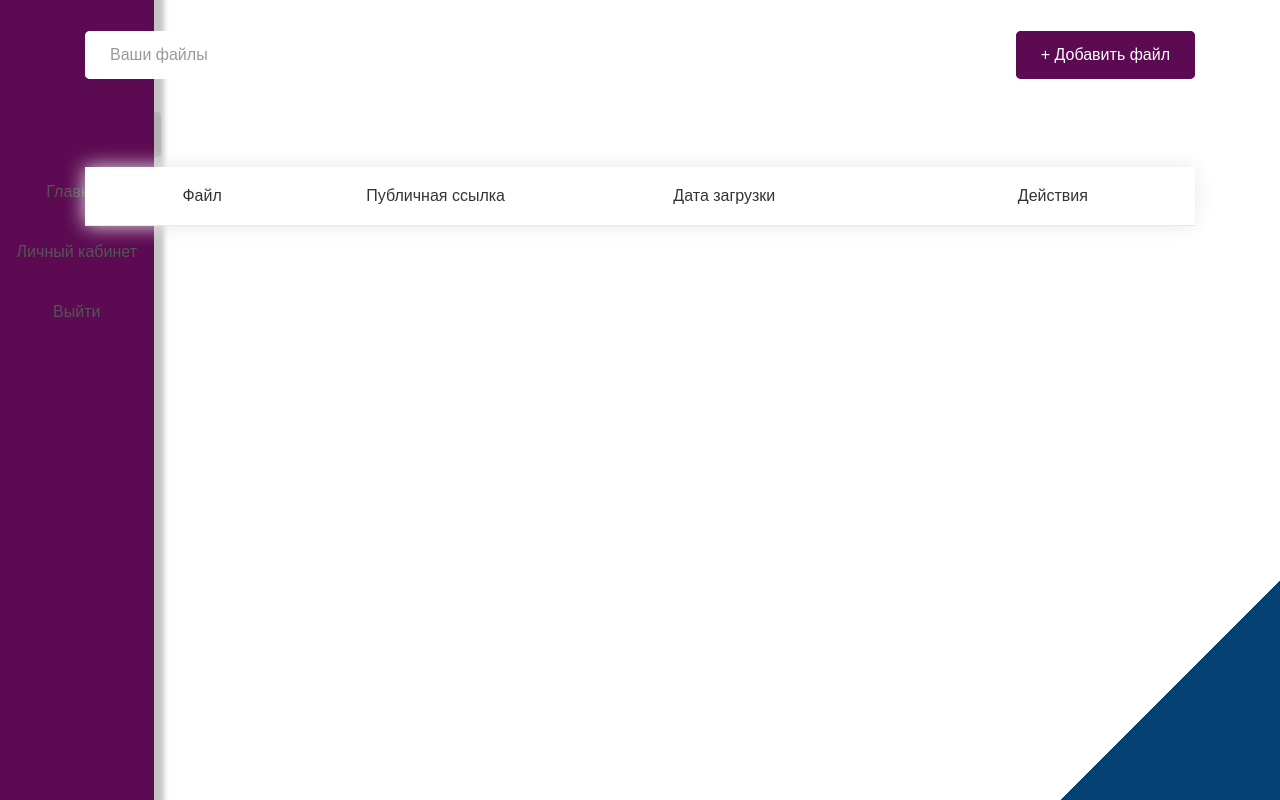
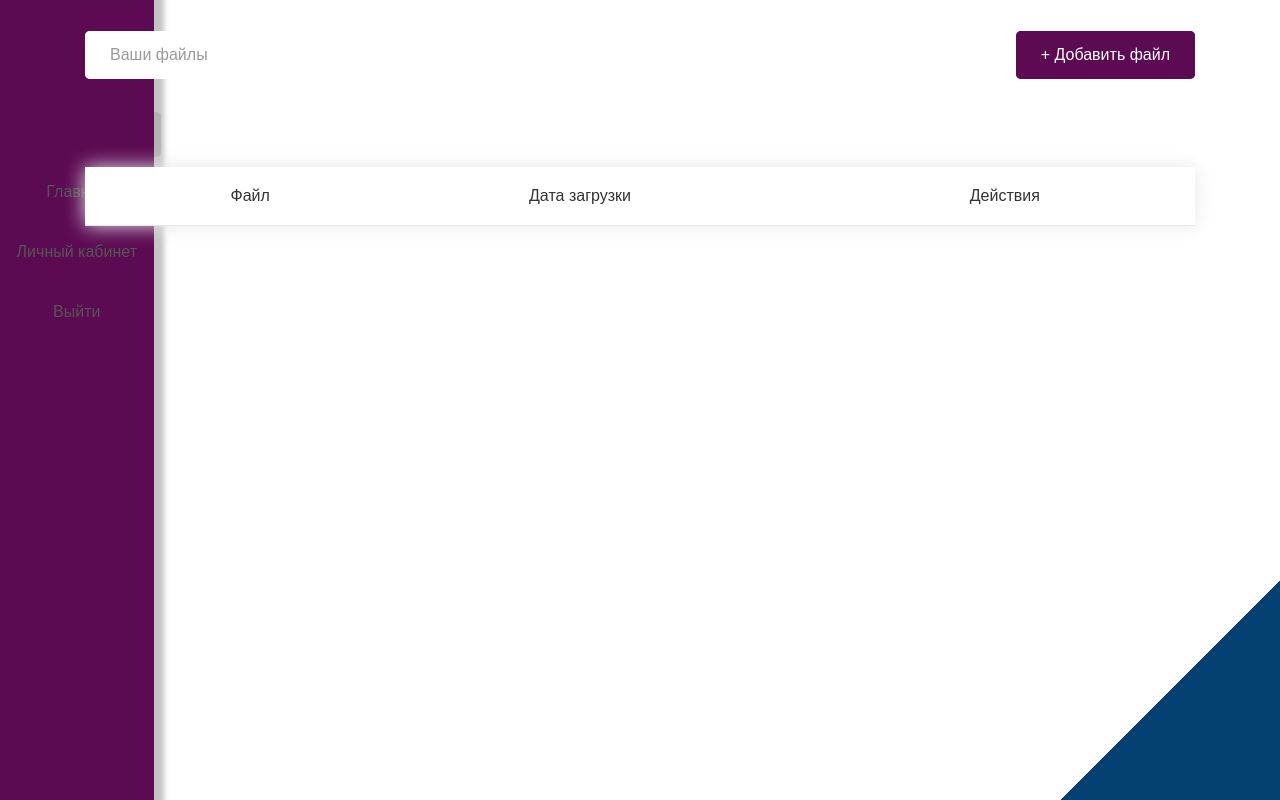
Before and after one commit to RomanKaminin/FileStorage, a Django app: page /lk/ in a window 1280 px wide. Run offline with Django 3.2, Linux system fonts and the light colour scheme; the visitor is signed in with stand-in values (Sample User, id 1); data that the repository does not hold is empty; some web fonts are replaced.

Commit message:
fix public link

```diff
--- a/django_project/app/forms.py
+++ b/django_project/app/forms.py
@@ -7,7 +7,7 @@ from .models import File
 
 class FileForm(forms.ModelForm):
     upload_by = forms.IntegerField(widget=forms.HiddenInput(),disabled=True)
-    file_link = forms.CharField(widget=forms.HiddenInput(), disabled=True)
+    public_link = forms.CharField(widget=forms.HiddenInput(), disabled=True)
     title = forms.CharField(widget=forms.HiddenInput(), disabled=True)
     file = forms.FileField()
 
--- a/django_project/app/models.py
+++ b/django_project/app/models.py
@@ -6,7 +6,7 @@ class File(models.Model):
     title = models.CharField(max_length=200, null=True, blank=True)
     upload_by = models.IntegerField(blank=True)
     date = models.DateTimeField(auto_now_add=True, blank=True)
-    file_link = models.CharField(max_length=300, null=True)
+    public_link = models.CharField(max_length=300, null=True)
     file = models.FileField(upload_to='uploads/%Y/',default=None)
 
     def delete(self, *args, **kwargs):
--- a/django_project/app/views.py
+++ b/django_project/app/views.py
@@ -12,8 +12,8 @@ from .helpers import paginator_work
 from .filtersets import FileFilter
 from urllib.parse import urlencode
 from django.shortcuts import render, redirect, get_object_or_404
-from filetransfers.api import prepare_upload, serve_file, public_download_url
-
+from filetransfers.api import prepare_upload, public_download_url
+from django.contrib.auth.decorators import login_required
 
 
 def delete_handler(request, pk):
@@ -27,13 +27,14 @@ def download_handler(request, pk):
     return public_download_url(request, upload.file)
 
 
+@login_required(login_url='login')
 def upload_handler(request):
     if request.method == 'POST':
         form = FileForm(request.POST, request.FILES)
         newfile = File(file=request.FILES['file'])
         upload_url, upload_data = prepare_upload(request, 'add_file')
         form.fields["upload_by"].initial = request.user.id
-        form.fields["file_link"].initial = upload_url
+        form.fields["public_link"].initial = upload_url
         form.fields["title"].initial = newfile.file.name
         form.save()
         return redirect('lk')
--- a/django_project/templates/base.html
+++ b/django_project/templates/base.html
@@ -5,7 +5,6 @@
 <head>
     <meta charset="UTF-8">
     <title>FileStorage</title>
-    <link rel="shortcut icon" href="{%  static 'img/favikon.png' %}">
     <link rel="stylesheet" href="{% static 'css/style.css' %}">
     <link rel="stylesheet" href="{% static 'css/main.min.css' %}">
     <script src="{% static "js/jquery.min.js" %}"></script>
@@ -13,9 +12,6 @@
 <body>
 
 <nav class="menu-container">
-{#    <div class="field-home">#}
-{#        <a href="{% url 'home' %}"><img src="{% static "img/inc.png" %}" href="/" class="icon-field" /></a>#}
-{#    </div>#}
     <ul class="menu">
     <li><a href="{% url 'home' %}">{% trans "Главная" %}</a></li>
 
--- a/django_project/templates/lk.html
+++ b/django_project/templates/lk.html
@@ -20,7 +20,7 @@
                         <ul>
 
                             <li><a href="#0">{% trans "Файл" %}</a></li>
-                            <li><a href="#0">{% trans "Публичная ссылка" %}</a></li>
+{#                            <li><a href="#0">{% trans "Публичная ссылка" %}</a></li>#}
                             <li><a href="#0">{% trans "Дата загрузки" %}</a></li>
                             <li><a href="#0">{% trans "Действия" %}</a></li>
 
@@ -31,7 +31,7 @@
                             <div class="row">
                                 <ul>
                                     <li>{{ file.title }}</li>
-                                    <li></li>
+{#                                    <li></li>#}
                                     <li>{{ file.date|date:"d M Y" }}</li>
                                     <li>
                                         {% url "down-file" pk=file.id as fallback_url %}
```
